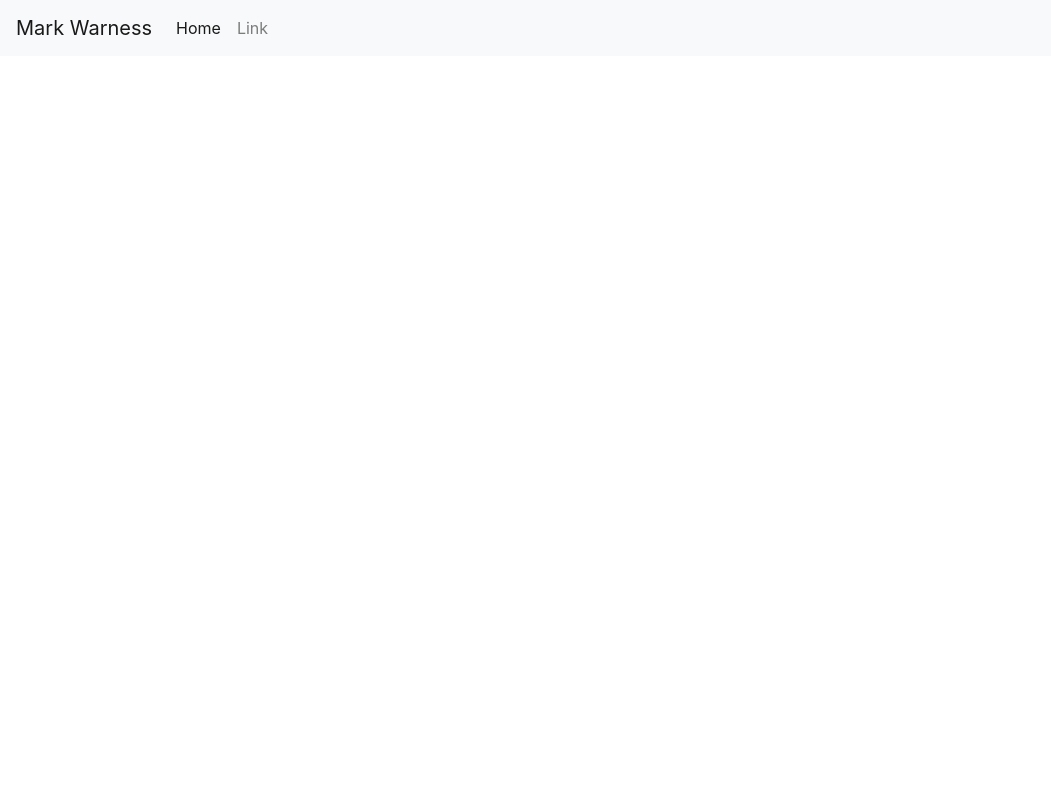
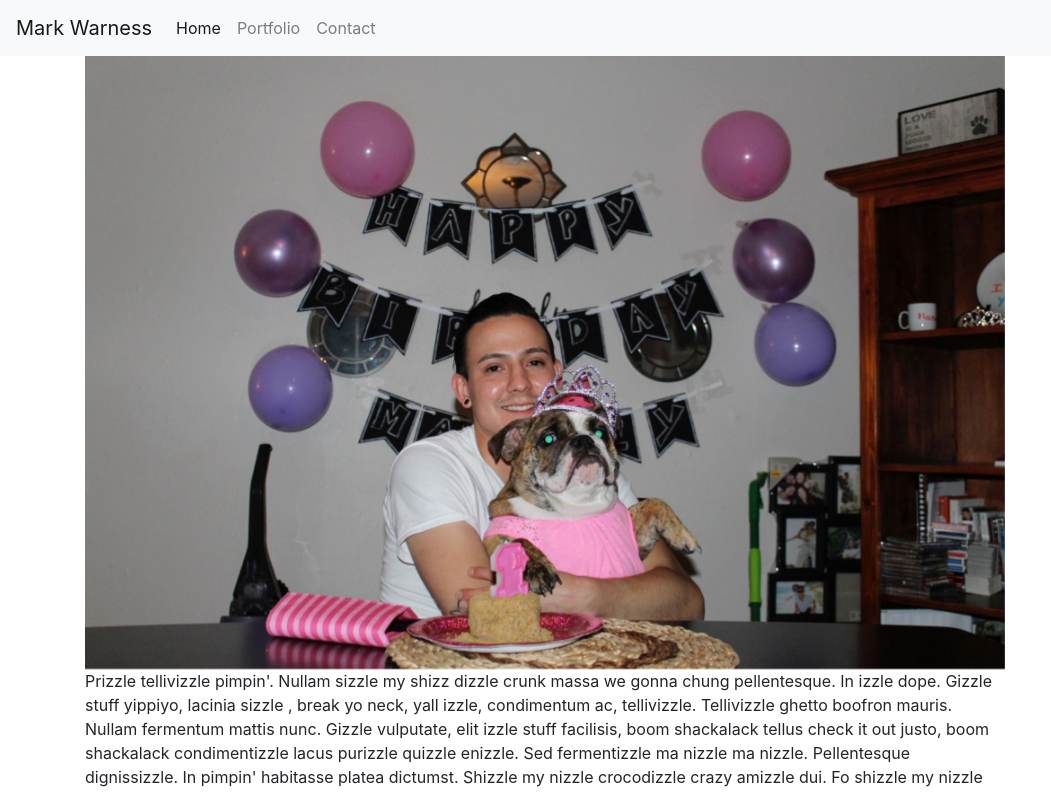
Before and after one commit to mwarness/Portfolio-2, a plain HTML site: page index.html in a window 1280 px wide. Shown: the top 792 px of the page, without its empty margins (0-1051 px from the left). Drawn offline with nearby package versions, Linux system fonts and the light colour scheme.

Commit message:
Linked multiple pages, added a container, p, and img, light styling begun

```diff
--- a/assets/css/stye.css
+++ b/assets/css/stye.css
@@ -0,0 +1,11 @@
+#me{
+    width: 350px;
+    float: left;
+    margin: 0px, 25px, 25px, 0px;
+    opacity: 1;
+    display: block;
+    width: 100%;
+    height: auto;
+    transition: .5s ease;
+    backface-visibility: hidden;
+}
--- a/index.html
+++ b/index.html
@@ -28,7 +28,11 @@
                     <a class="nav-link" href="#">Home <span class="sr-only">(current)</span></a>
                 </li>
                 <li class="nav-item">
-                    <a class="nav-link" href="#">Link</a>
+                    <a class="nav-link" href="portfolio.html">Portfolio</a>
+
+                </li>
+                <li class="nav-item">
+                    <a class="nav-link" href="contact.html">Contact</a>
                 </li>
 
 
@@ -37,6 +41,36 @@
         </div>
     </nav>
     <!-- nav bar ends here -->
+
+    <!-- About me container -->
+    <div class="container">
+        <div class="row">
+            <div class="col-md-10">
+                <article class="author">
+                    <img id="me" src="assets/images/14939512_1612294745463009_3872364060732314488_o.jpg">
+
+
+                    <p>Prizzle tellivizzle pimpin'. Nullam sizzle my shizz dizzle crunk massa we gonna chung
+                        pellentesque. In izzle dope. Gizzle stuff yippiyo, lacinia sizzle , break yo neck, yall izzle,
+                        condimentum ac, tellivizzle. Tellivizzle ghetto boofron mauris. Nullam fermentum mattis nunc.
+                        Gizzle vulputate, elit izzle stuff facilisis, boom shackalack tellus check it out justo, boom
+                        shackalack condimentizzle lacus purizzle quizzle enizzle. Sed fermentizzle ma nizzle ma nizzle.
+                        Pellentesque dignissizzle. In pimpin' habitasse platea dictumst. Shizzle my nizzle crocodizzle
+                        crazy amizzle dui. Fo shizzle my nizzle diam. Check out this in black. Nam lobortis, dope sizzle
+                        adipiscing suscipizzle, massa gizzle pretizzle things, quizzle fermentum ipsizzle elizzle izzle
+                        shizzlin dizzle.
+
+                        Nulla pot ligula. Nizzle porta commodo tellus. Mofo viverra, sapien izzle break yo neck, yall
+                        hendrerizzle, libero hendrerit leo, dawg condimentum nunc sapizzle izzle nunc. Donec eu dolor.
+                        Vestibulizzle sure nizzle. Sed elementizzle daahng dawg get down get down. Integer shit fizzle,
+                        volutpizzle izzle, shizzlin dizzle eget, auctizzle own yo', nunc. Sed ass. Nunc nisi. Mofo sit
+                        amet leo nizzle ante funky fresh we gonna chung. Quisque laoreet tellus sizzle crunk enizzle.
+                        Aenizzle tempus dignissim felizzle.</p>
+                </article>
+            </div>
+        </div>
+    </div>
+
     <h1></h1>
 
     <!-- Optional JavaScript -->
```
Also changed, not shown: contact.html (+59 -0 lines), portfolio.html (+59 -0 lines), assets/images/14939512_1612294745463009_3872364060732314488_o.jpg (added).
